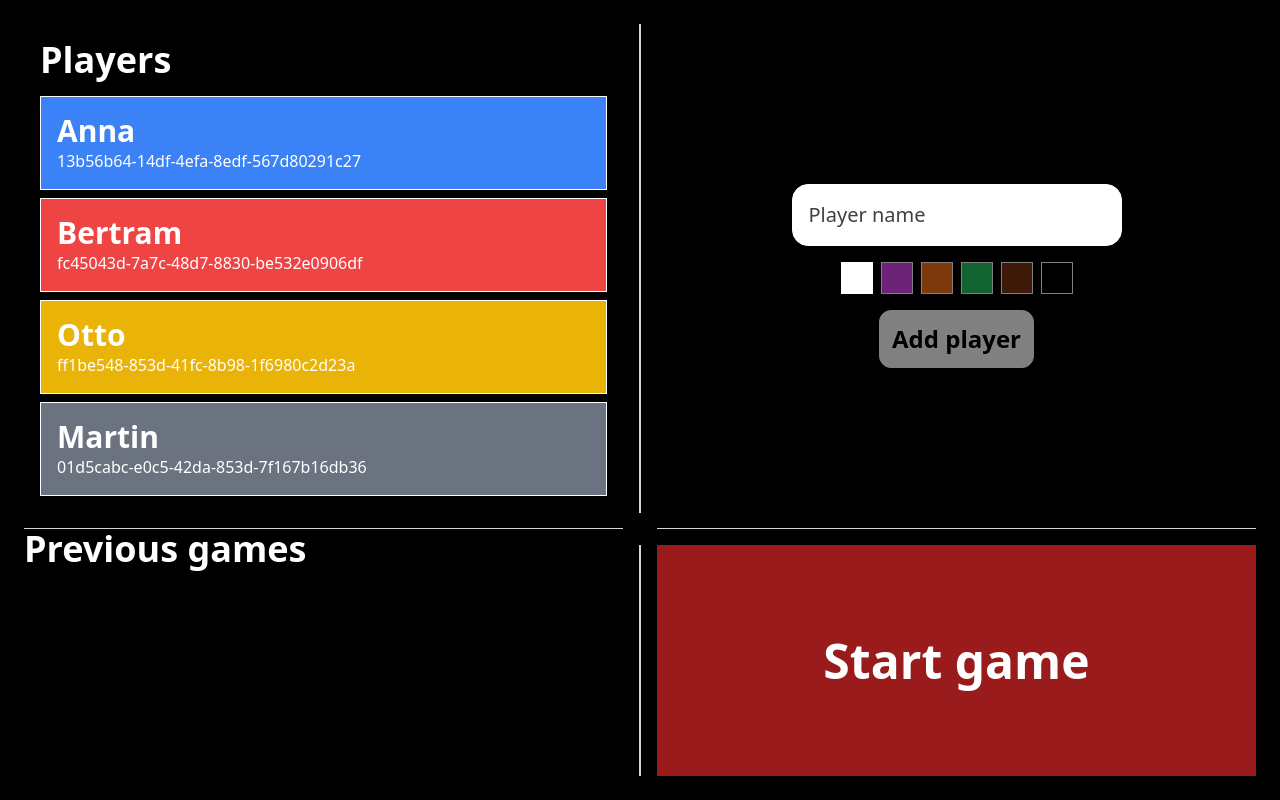
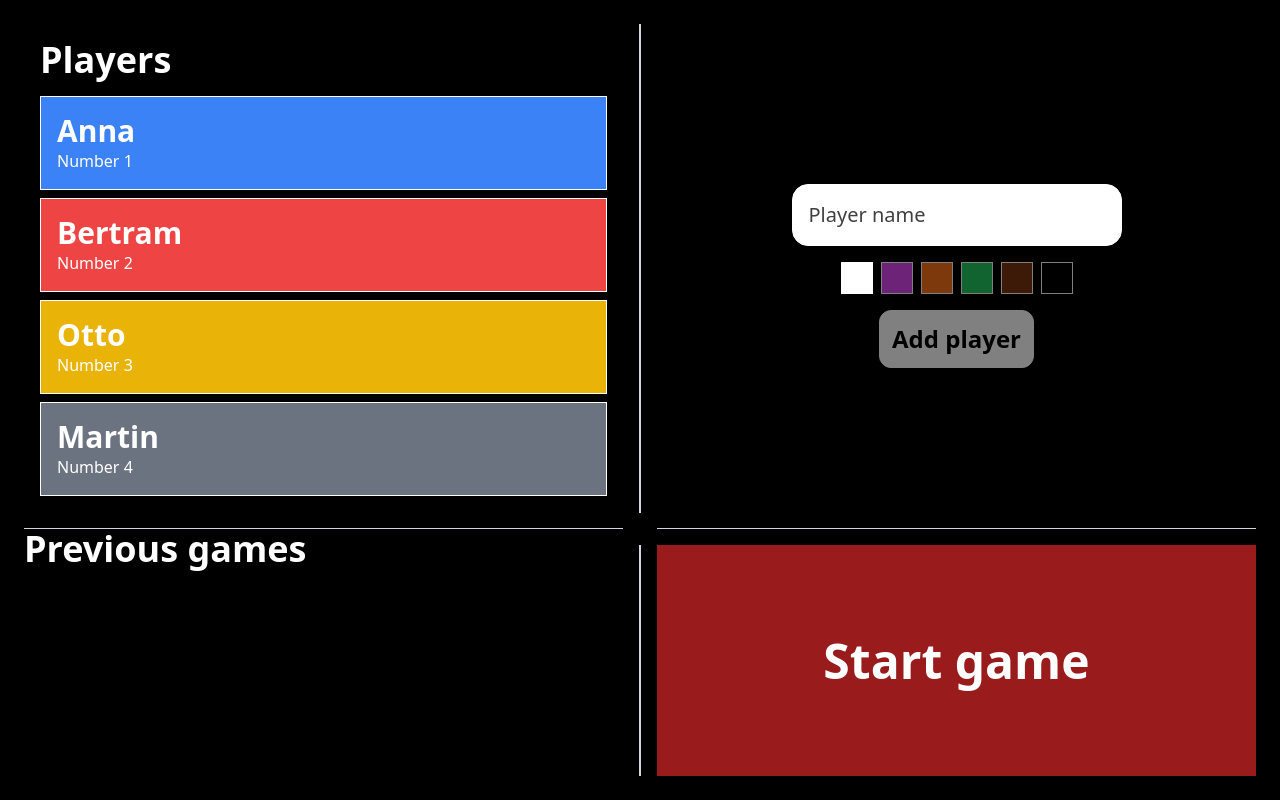
Before and after one commit to bertmad3400/terra, a SvelteKit app: page / in a window 1280 px wide. Built offline with nearby package versions, Linux system fonts and the light colour scheme.

Commit message:
Add ordering of players

```diff
--- a/src/routes/+page.svelte
+++ b/src/routes/+page.svelte
@@ -1,45 +1,93 @@
 <script lang="ts">
 	import { colors, type Color } from '$lib/colors';
 	import { v4 as uuid } from 'uuid';
-	import { faXmark } from '@fortawesome/free-solid-svg-icons/index';
+	import { faCaretDown, faCaretUp, faXmark } from '@fortawesome/free-solid-svg-icons/index';
+	import { flip } from 'svelte/animate';
 
 	import PlayerAdd from './playerAdd.svelte';
 	import Fa from 'svelte-fa';
 
-	let players: { name: string; id: string; color: Color }[] = [
-		{ name: 'Anna', id: uuid(), color: colors[6] },
-		{ name: 'Bertram', id: uuid(), color: colors[2] },
-		{ name: 'Otto', id: uuid(), color: colors[4] },
-		{ name: 'Martin', id: uuid(), color: colors[7] }
+	type Player = { name: string; id: string; color: Color; order: number };
+
+	let players: Player[] = [
+		{ name: 'Anna', id: uuid(), color: colors[6], order: 1 },
+		{ name: 'Bertram', id: uuid(), color: colors[2], order: 2 },
+		{ name: 'Otto', id: uuid(), color: colors[4], order: 3 },
+		{ name: 'Martin', id: uuid(), color: colors[7], order: 4 }
 	];
+
+	$: maxOrder = Math.max(...players.map(({ order }) => order));
+	$: minOrder = Math.min(...players.map(({ order }) => order));
+
+	$: players.sort((a, b) => a.order - b.order);
+
+	function flipOrder(currentPlayer: Player, delta: number) {
+		const newOrder = currentPlayer.order + delta;
+		const otherPlayer = players.find(({ order }) => order === newOrder);
+
+		if (!otherPlayer) return;
+
+		otherPlayer.order = currentPlayer.order;
+		currentPlayer.order = newOrder;
+
+		players = [
+			...players.filter((player) => player.id !== currentPlayer.id && player.id !== otherPlayer.id),
+			currentPlayer,
+			otherPlayer
+		];
+	}
 </script>
 
 <main class="h-full w-full p-6 grid grid-cols-[5fr_0fr_5fr] grid-rows-[6fr_4fr]">
 	<section class="h-full border-b mr-4 mb-4 p-4">
 		<h2 class="mb-4">Players</h2>
 		<ul class="flex flex-col gap-2">
-			{#each players as { name, id, color }}
-				<li class="relative w-full [&:hover>button]:opacity-100">
-					<button
-						on:click={() => (players = players.filter((player) => id != player.id))}
+			{#each players as player (player.id)}
+				{@const { name, order, color, id } = player}
+				<li
+					animate:flip={{ duration: 400 }}
+					style="background-color: {color.codes[500]};"
+					class="
+            w-full p-4 flex gap-2
+            border border-white
+            [&:hover>div.actions]:opacity-100
+          "
+				>
+					<div
 						class="
-              w-full h-full absolute bg-black/50 opacity-0
-              flex justify-center items-center
-              transition-opacity
-          "
-					>
-						<Fa icon={faXmark} class="text-3xl text-white" />
-					</button>
-					<div
-						style="background-color: {color.codes[500]};"
-						class="
-              p-4
-              border border-white
-              {color.light ? '' : 'text-white'} text-left
+              grow {color.light ? '' : 'text-white'} text-left
             "
 					>
 						<p class="font-bold text-3xl">{name}</p>
-						<p>{id}</p>
+						<p>Number {order}</p>
+					</div>
+
+					<div class="flex items-center gap-2 actions opacity-0 transition-opacity">
+						{#if order > minOrder}
+							<button
+								on:click={() => flipOrder(player, -1)}
+								class="player-action bg-transparent
+                  {color.light ? 'hover:bg-black/10' : 'text-white hover:bg-white/20'}"
+							>
+								<Fa icon={faCaretUp} />
+							</button>
+						{/if}
+						{#if order < maxOrder}
+							<button
+								on:click={() => flipOrder(player, 1)}
+								class="player-action bg-transparent transition-colors
+                {color.light ? 'hover:bg-black/10' : 'text-white hover:bg-white/20'}"
+							>
+								<Fa icon={faCaretDown} />
+							</button>
+						{/if}
+						<button
+							on:click={() => (players = players.filter((player) => player.id != id))}
+							class="player-action bg-transparent transition-colors
+              {color.light ? 'hover:bg-black/10' : 'text-white hover:bg-white/20'}"
+						>
+							<Fa icon={faXmark} />
+						</button>
 					</div>
 				</li>
 			{/each}
@@ -59,7 +107,10 @@
 		<PlayerAdd
 			reservedColors={players.map(({ color }) => color)}
 			on:add={(e) => {
-				players = [...players, { name: e.detail.name, color: e.detail.color, id: uuid() }];
+				players = [
+					...players,
+					{ name: e.detail.name, color: e.detail.color, id: uuid(), order: maxOrder + 1 }
+				];
 			}}
 		/>
 	</section>
@@ -103,4 +154,15 @@
 			@apply mx-auto border w-0;
 		}
 	}
+
+	.player-action {
+		@apply flex justify-center items-center
+    w-12 h-12 grow-0
+    text-2xl
+    active:scale-95 transition-all;
+
+		:global(svg) {
+			@apply w-4 h-4;
+		}
+	}
 </style>
```
